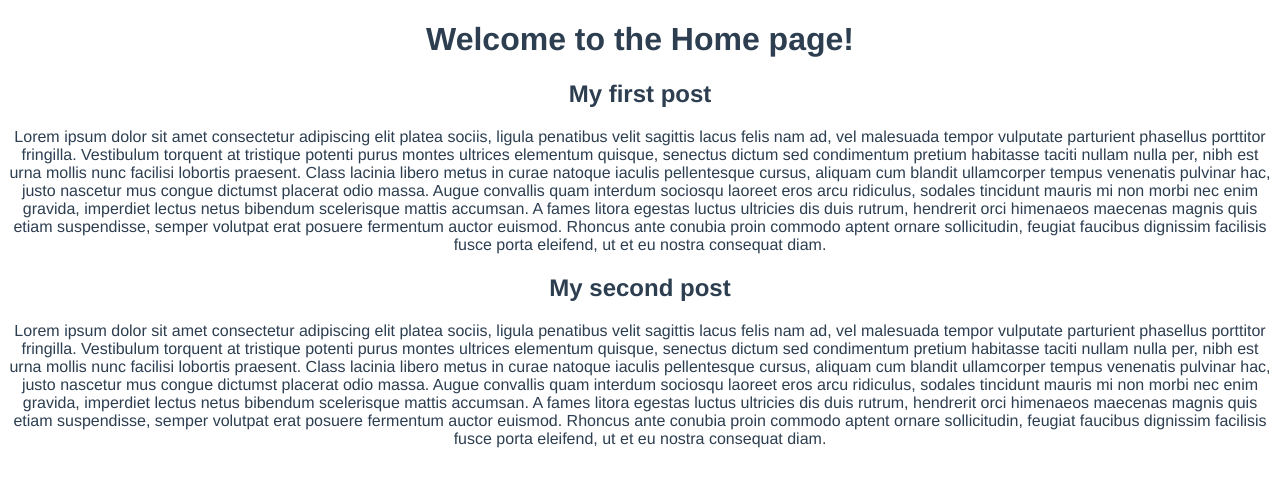
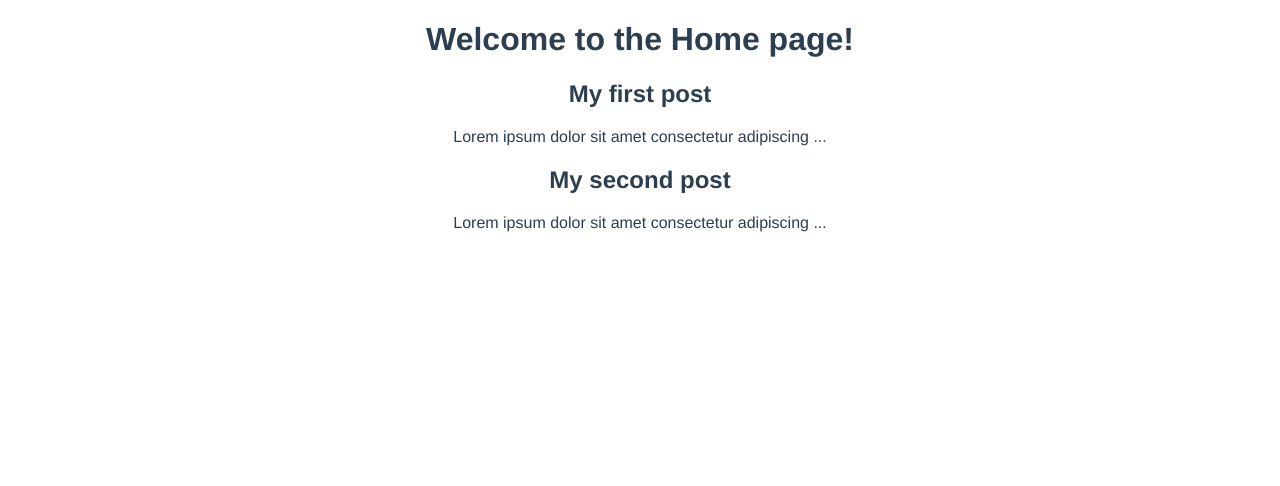
Before and after one commit to DiegoVargasM/Vue_Lessons, a Vue app in the folder L5-Composition-API/dojo-blog/: page / in a window 1280 px wide. Shown: the top 486 px of the page. Built offline with nearby package versions, Linux system fonts and the light colour scheme.

Commit message:
replace body with computed version

```diff
--- a/L5-Composition-API/dojo-blog/src/components/SinglePost.vue
+++ b/L5-Composition-API/dojo-blog/src/components/SinglePost.vue
@@ -1,14 +1,23 @@
 <template>
-  <div class="single-post">
+  <div class="post">
     <h2>{{ post.title }}</h2>
-    <p>{{ post.body }}</p>
+    <p>{{ snippet }}</p>
   </div>
 </template>
 
 <script>
+import { computed } from "vue";
+
 export default {
   name: "SinglePost",
   props: ["post"],
+  setup(props) {
+    const snippet = computed(() => {
+      return props.post.body.substring(0, 50) + "...";
+    });
+
+    return { snippet };
+  },
 };
 </script>
 
```
